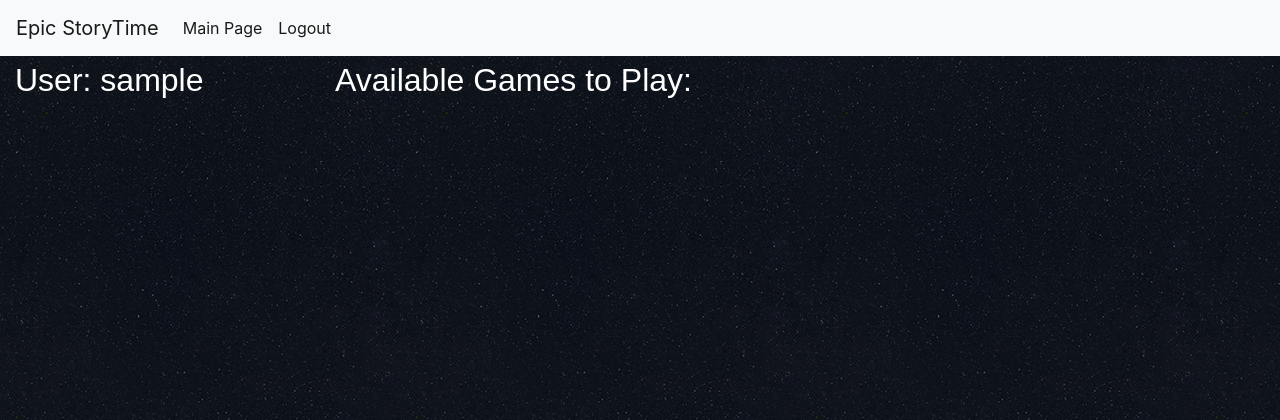
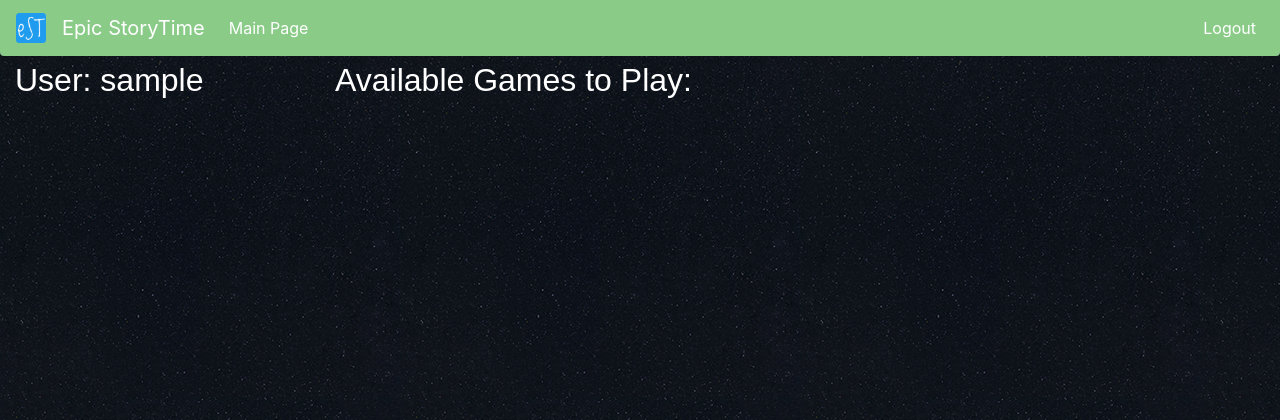
Before and after one commit to Lumicran/Project-Epic-StoryTime, a Flask app: page /main-page in a window 1280 px wide. Shown: the top 420 px of the page. Run offline with Flask 2, Linux system fonts and the light colour scheme; the visitor is signed in with stand-in values (Sample User, id 1); data comes from the database, SQL or seed files in the repository; data that the repository does not hold is empty; some libraries are stand-ins or nearby versions; some web fonts are replaced.

Commit message:
Add navbar to homepage (when logged in) and spaced navbar items

```diff
--- a/static/css/style.css
+++ b/static/css/style.css
@@ -47,6 +47,10 @@
     padding: 1px;
 }
 
+.navbar-custom {
+    background-color: #8ACB88;
+}
+
 .white-text {
     color: white;
 }
--- a/templates/base.html
+++ b/templates/base.html
@@ -12,37 +12,35 @@
         <script src="https://maxcdn.bootstrapcdn.com/bootstrap/4.0.0/js/bootstrap.min.js"></script>
 
         {% block title %}
-            <nav class="navbar navbar-expand-lg navbar-light bg-light">
+        <nav class="navbar navbar-expand-lg navbar-dark navbar-custom rounded-bottom">
+
+            <a class="navbar-brand" href="/">
+                <img src="static/img/favicon.ico" width="30" height="30" class="d-inline-block align-top">
+            </a>
+
             <a class="navbar-brand" href="/">Epic StoryTime</a>
+
             <button class="navbar-toggler" type="button" data-toggle="collapse" data-target="#navbarSupportedContent" aria-controls="navbarSupportedContent" aria-expanded="false" aria-label="Toggle navigation">
                 <span class="navbar-toggler-icon"></span>
             </button>
 
             <div class="collapse navbar-collapse" id="navbarSupportedContent">
                 <ul class="navbar-nav mr-auto">
-
                     <li class="nav-item active">
                         <a class="nav-link" href="/main-page">Main Page</a>
                     </li>
+                </ul>
+            </div>
 
+            <div class="collapse navbar-collapse" id="navbarSupportedContent">
+                <ul class="navbar-nav ml-auto">
                     <li class="nav-item active">
-                    <a class="nav-link" href="/logout">Logout<span class="sr-only">(current)</span></a>
+                        <a class="nav-link" href="/logout">Logout<span class="sr-only"></span></a>
                     </li>
-
-<!--                   <li class="nav-item dropdown">
-                    <a class="nav-link dropdown-toggle" href="#" id="navbarDropdown" role="button" data-toggle="dropdown" aria-haspopup="true" aria-expanded="false">
-                      Dropdown
-                    </a> -->
-<!--                     <div class="dropdown-menu" aria-labelledby="navbarDropdown">
-                      <a class="dropdown-item" href="#">Action</a>
-                      <a class="dropdown-item" href="#">Another action</a>
-                      <div class="dropdown-divider"></div>
-                      <a class="dropdown-item" href="#">Something else here</a>
-                    </div> -->
-<!--                   </li> -->
                 </ul>
             </div>
         </nav>
+
         {% endblock %}
 
             {% with messages = get_flashed_messages() %}
```
Also changed, not shown: templates/homepage.html (+40 -12 lines), 2 other files. Lines whose indentation alone changed are shown as unchanged.
